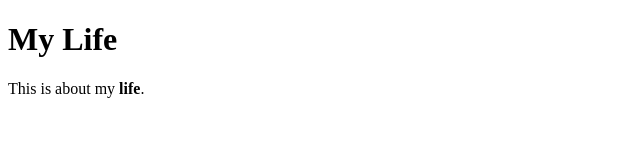
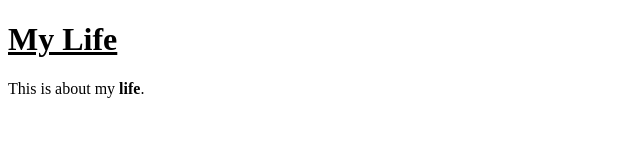
Before and after one commit to anna2244/exploringcs, a plain HTML site: page index.html in a window 1280 px wide. Shown: the full height of the page, 0-640 px from the left. Drawn offline with Linux system fonts and the light colour scheme.

Commit message:
Update index.html

```diff
--- a/index.html
+++ b/index.html
@@ -1,7 +1,7 @@
 <!DOCTYPE html>
 <html>
  <body>
-  <h1>My Life</h1>
+  <h1><u>My Life</u></h1>
   <p>This is about my <b>life</b>.</p>
 
 
```
